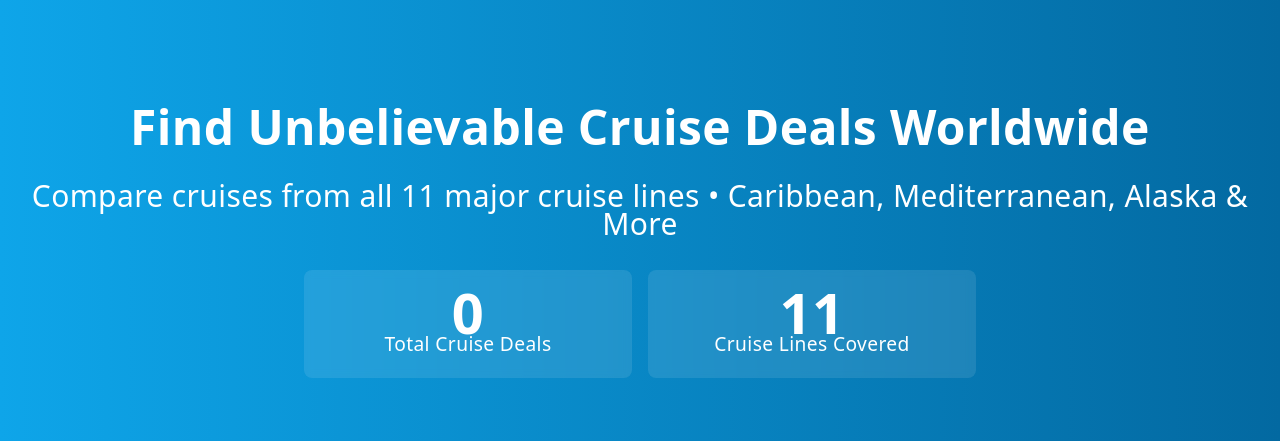
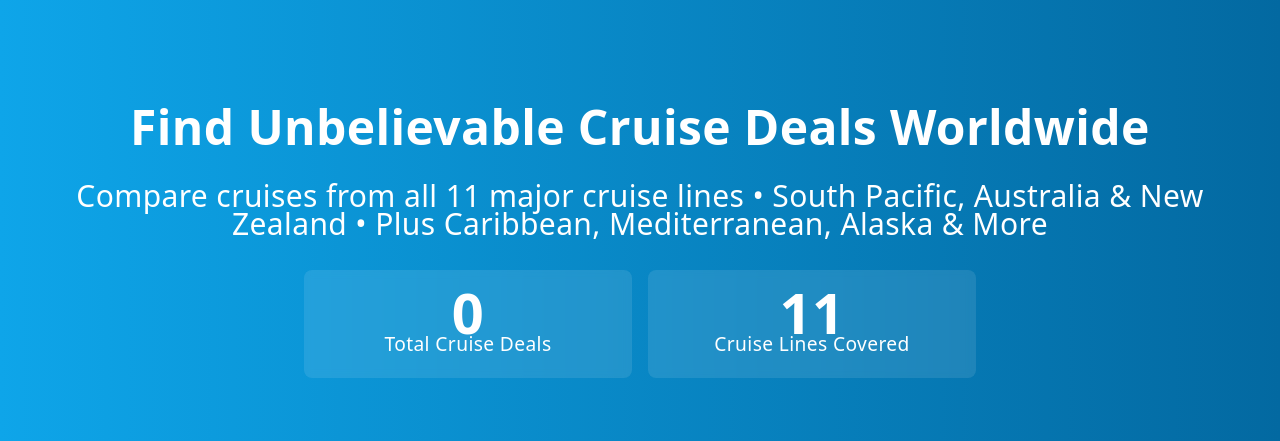
Before and after one commit to gignius/cheapcruises, a FastAPI app: page / in a window 1280 px wide. Shown: the part 64-505 px from the top of the page. Run offline with FastAPI, Linux system fonts and the light colour scheme; data that the repository does not hold is empty; some libraries are stand-ins or nearby versions.

Commit message:
Update homepage hero text to prioritize South Pacific, Australia & NZ
Co-Authored-By: Timothy Yang <timothy.yang1@gmail.com>

```diff
--- a/templates/index.html
+++ b/templates/index.html
@@ -7,7 +7,7 @@
         <div class="max-w-7xl mx-auto px-4 sm:px-6 lg:px-8 py-16">
             <div class="text-center">
                 <h1 class="text-4xl md:text-5xl font-bold mb-4">Find Unbelievable Cruise Deals Worldwide</h1>
-                <p class="text-xl mb-8">Compare cruises from all 11 major cruise lines • Caribbean, Mediterranean, Alaska & More</p>
+                <p class="text-xl mb-8">Compare cruises from all 11 major cruise lines • South Pacific, Australia & New Zealand • Plus Caribbean, Mediterranean, Alaska & More</p>
 
                 <!-- Stats Grid -->
                 <div class="grid grid-cols-1 md:grid-cols-2 gap-4 max-w-2xl mx-auto mt-8">
```
